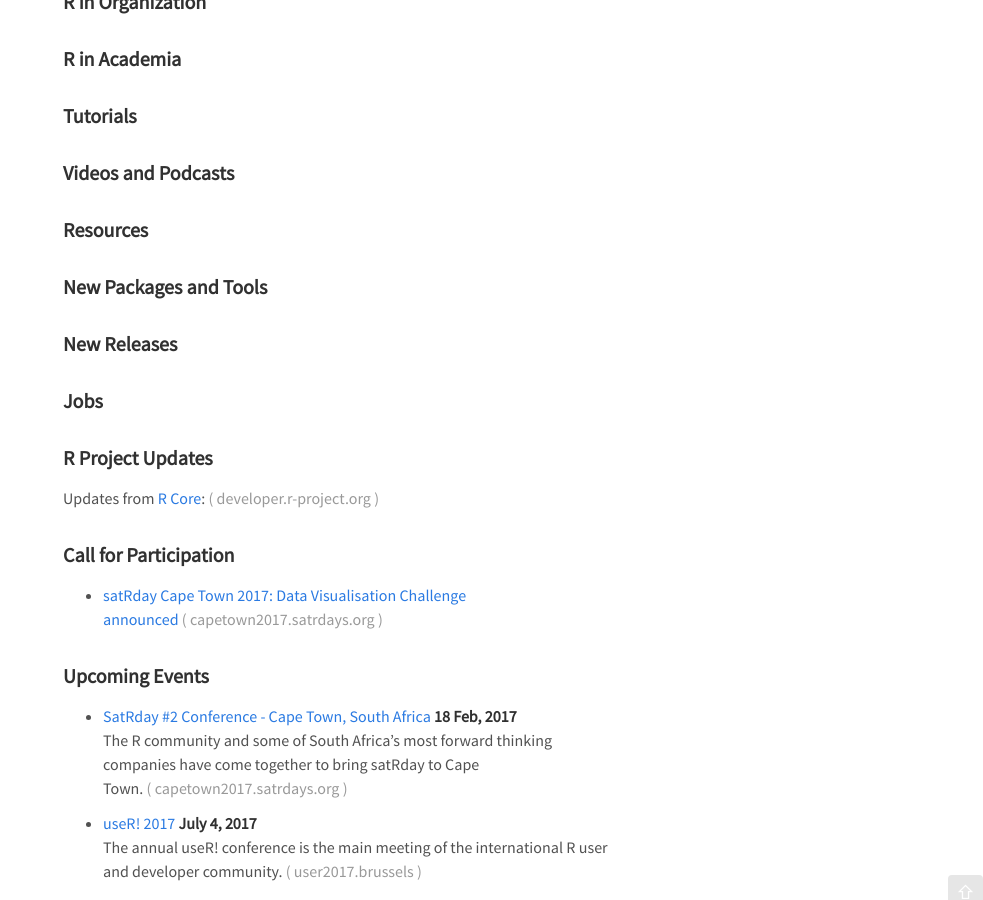
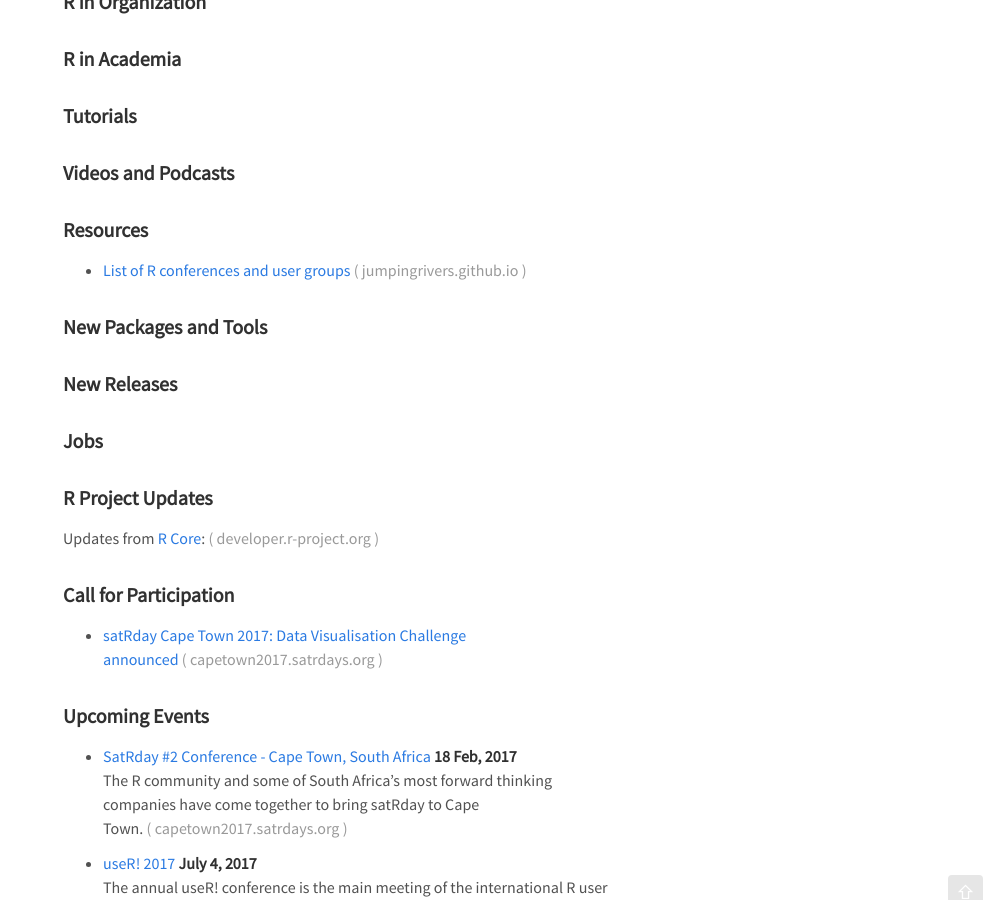
Before and after one commit to rweekly/rweekly.org, a Jekyll site: the page built from draft.md, in a window 1280 px wide and 900 px high, scrolled down 480 px. Shown: the whole window, without its empty margins (297-1280 px from the left). Built offline with Jekyll 4.4.1, drawn with Linux system fonts in a browser that asks for light colours; comment, search, counter and statistics services are not loaded.

Commit message:
Update draft.md
Add new resource for R conferences and user groups

```diff
--- a/draft.md
+++ b/draft.md
@@ -45,11 +45,9 @@
 
 ### Resources
 
-
++ [List of R conferences and user groups](https://jumpingrivers.github.io/meetingsR/)
 
 ### New Packages and Tools
-
-
 
 
 ### New Releases
```
